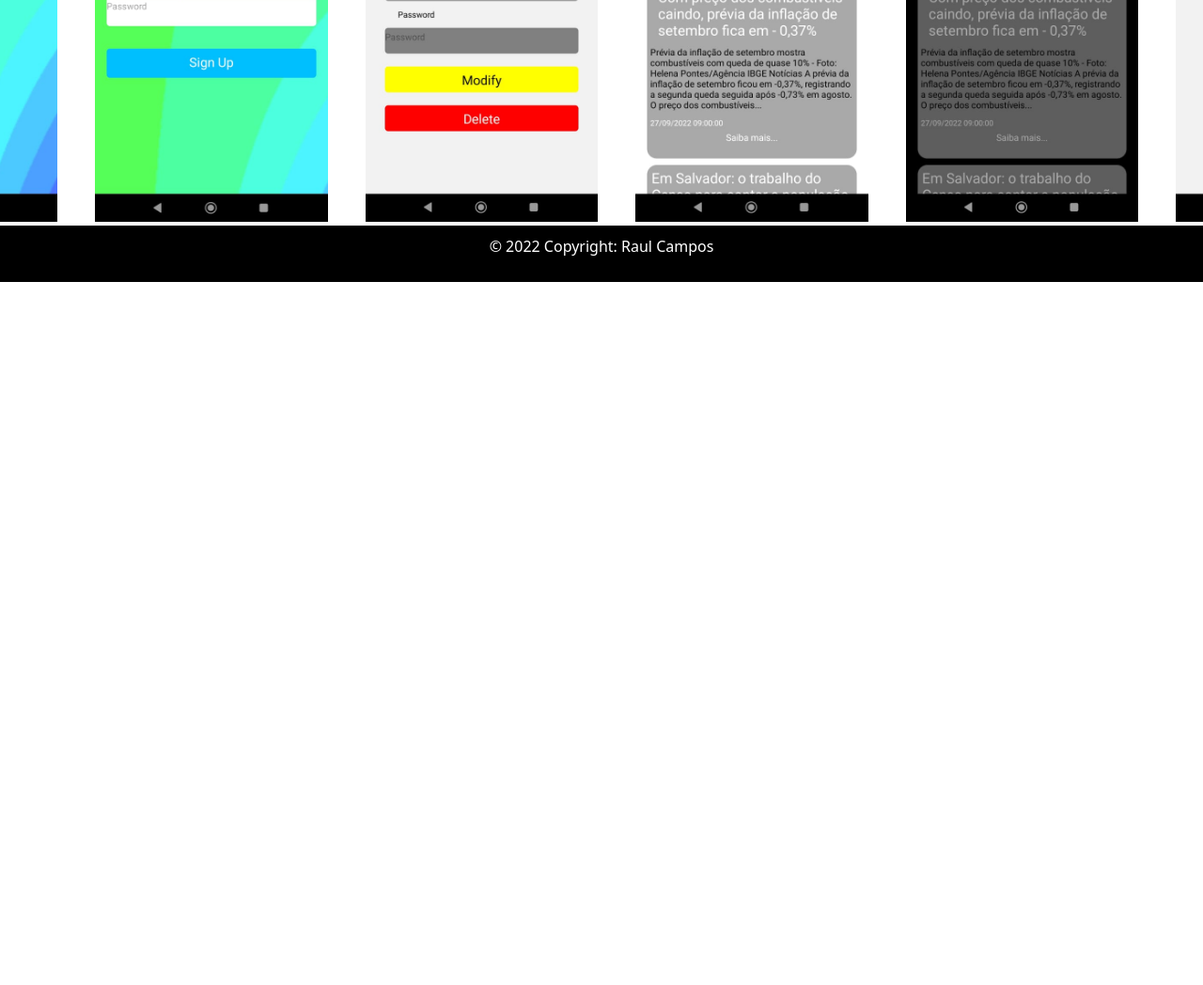
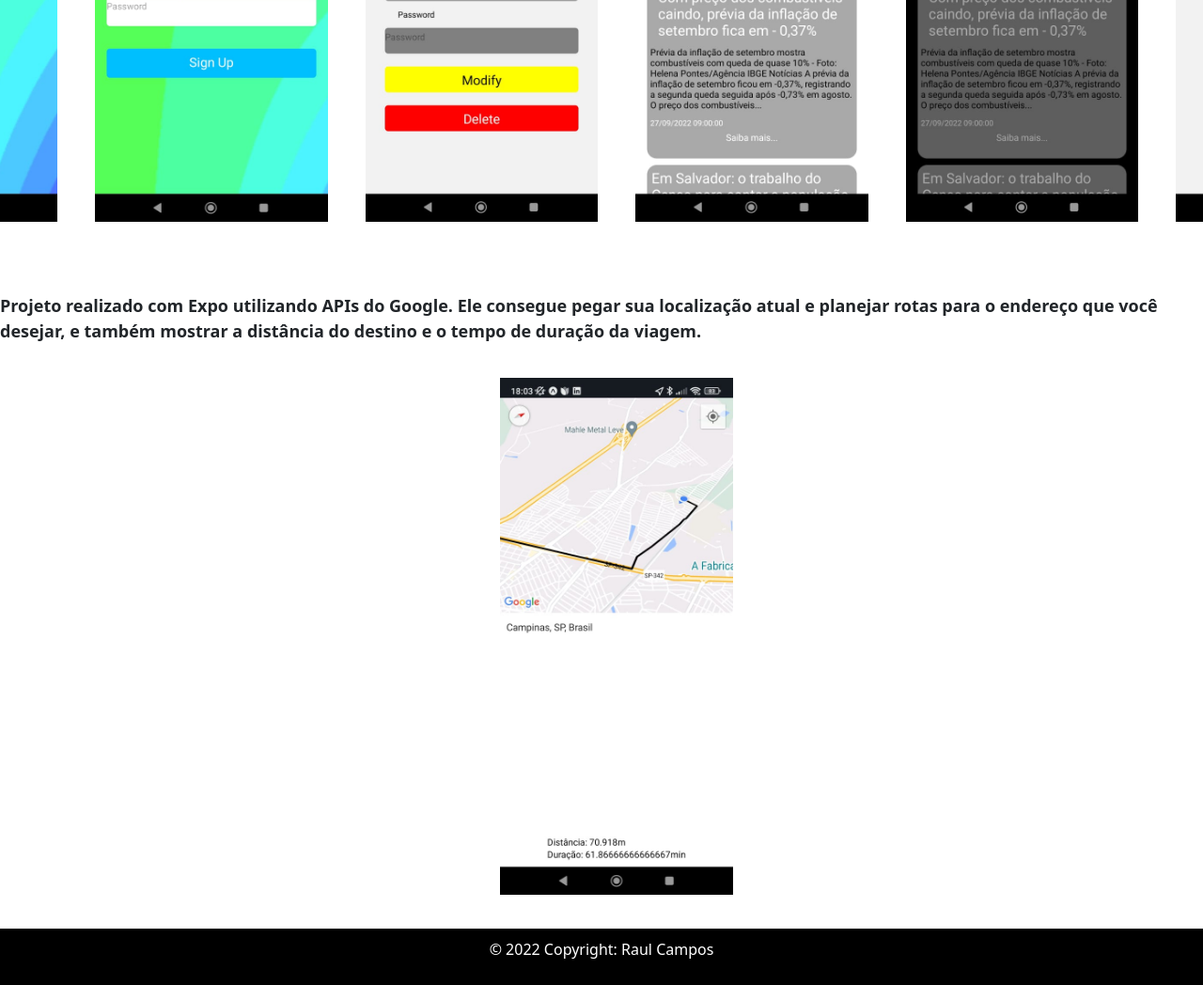
Before and after one commit to rzera26/portifolio, a plain HTML site: page projects.html in a window 1280 px wide. Shown: the part 500-1548 px from the top of the page at 94% size. Before the commit the page ends 800 px from the top, so only its background shows below. Drawn offline with nearby package versions, Linux system fonts and the light colour scheme.

Commit message:
'AdicionandoProjetocomMaps'

```diff
--- a/projects.html
+++ b/projects.html
@@ -77,6 +77,13 @@
     </ul>
   </div>
 
+  <p class='titleProject'>Projeto realizado com Expo utilizando APIs do Google. Ele consegue pegar sua localização atual e planejar rotas para o endereço que você desejar, e também mostrar a distância do destino e o tempo de duração da viagem.</p>
+  <div class='containerList'>
+    <ul class='listImg'>
+      <li class='itemList'><img class='imgs' src='./imgs/imgProjectMaps.jpg' /></li>
+    </ul>
+  </div>
+
   <div class="footer"><p>© 2022 Copyright: <a>Raul Campos</a></p></div>
 </body>
 <script src="https://cdn.jsdelivr.net/npm/bootstrap@5.2.1/dist/js/bootstrap.bundle.min.js"
--- a/styleProjects.css
+++ b/styleProjects.css
@@ -35,7 +35,6 @@
     background-color: black;
     color: white;
     position: absolute;
-    bottom:0;
     width:100%;
     margin: auto auto;
     padding: 10px 5px;
```
Also changed, not shown: imgs/imgProjectMaps.jpg (added).
